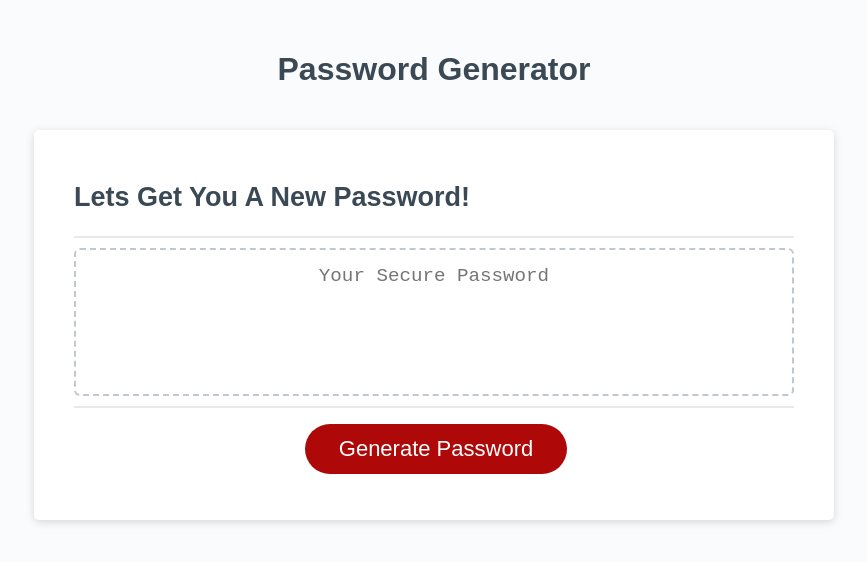
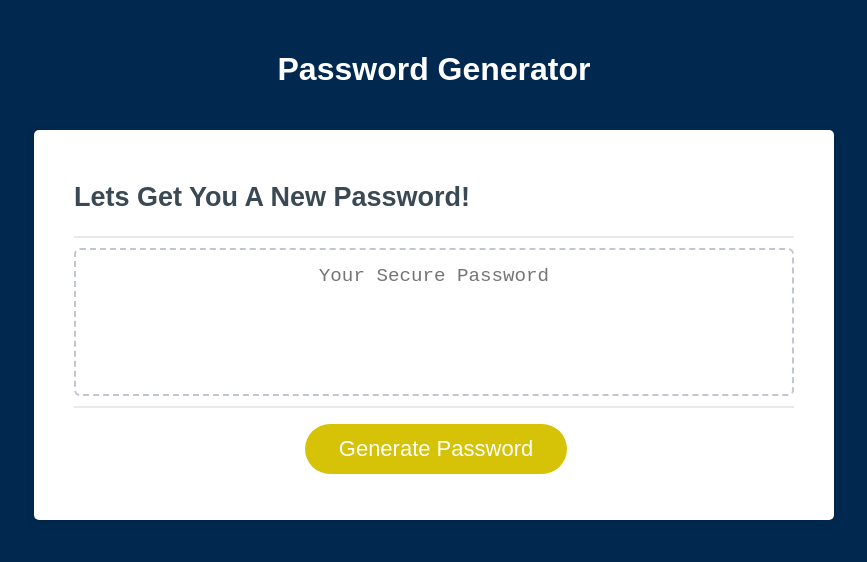
Before and after one commit to WilliamJ3795/my-password-generator, a plain HTML site: page develop/index.html in a window 1280 px wide. Shown: the whole page, without its empty margins (206-1073 px from the left). Drawn offline with Linux system fonts and the light colour scheme.

Commit message:
updated style.css/background color etc

```diff
--- a/develop/style.css
+++ b/develop/style.css
@@ -14,7 +14,7 @@ body,
 
 body {
   font-family: sans-serif;
-  background-color: #f9fbfd;
+  background-color: #012950;
 }
 
 .wrapper {
@@ -27,7 +27,7 @@ header {
   text-align: center;
   padding: 20px;
   padding-top: 0px;
-  color: hsl(206, 17%, 28%);
+  color: hsl(0, 0%, 100%);
 }
 
 .card {
@@ -74,7 +74,7 @@ header {
 
 .btn {
   border: none;
-  background-color: hsl(360, 91%, 36%);
+  background-color: rgb(214, 194, 7);
   border-radius: 25px;
   box-shadow: rgba(0, 0, 0, 0.1) 0px 1px 6px 0px rgba(0, 0, 0, 0.2) 0px 1px 1px
     0px;
```
